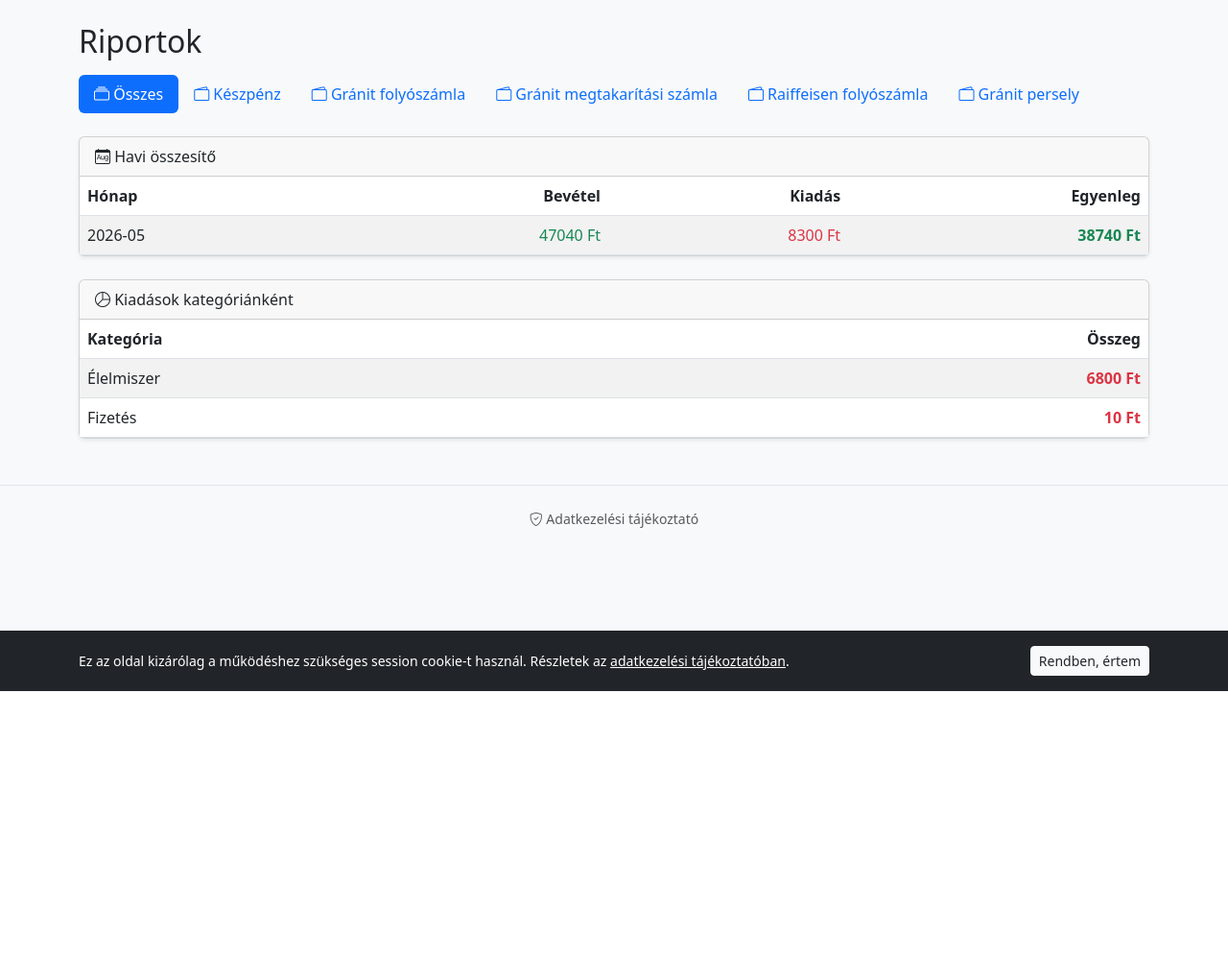
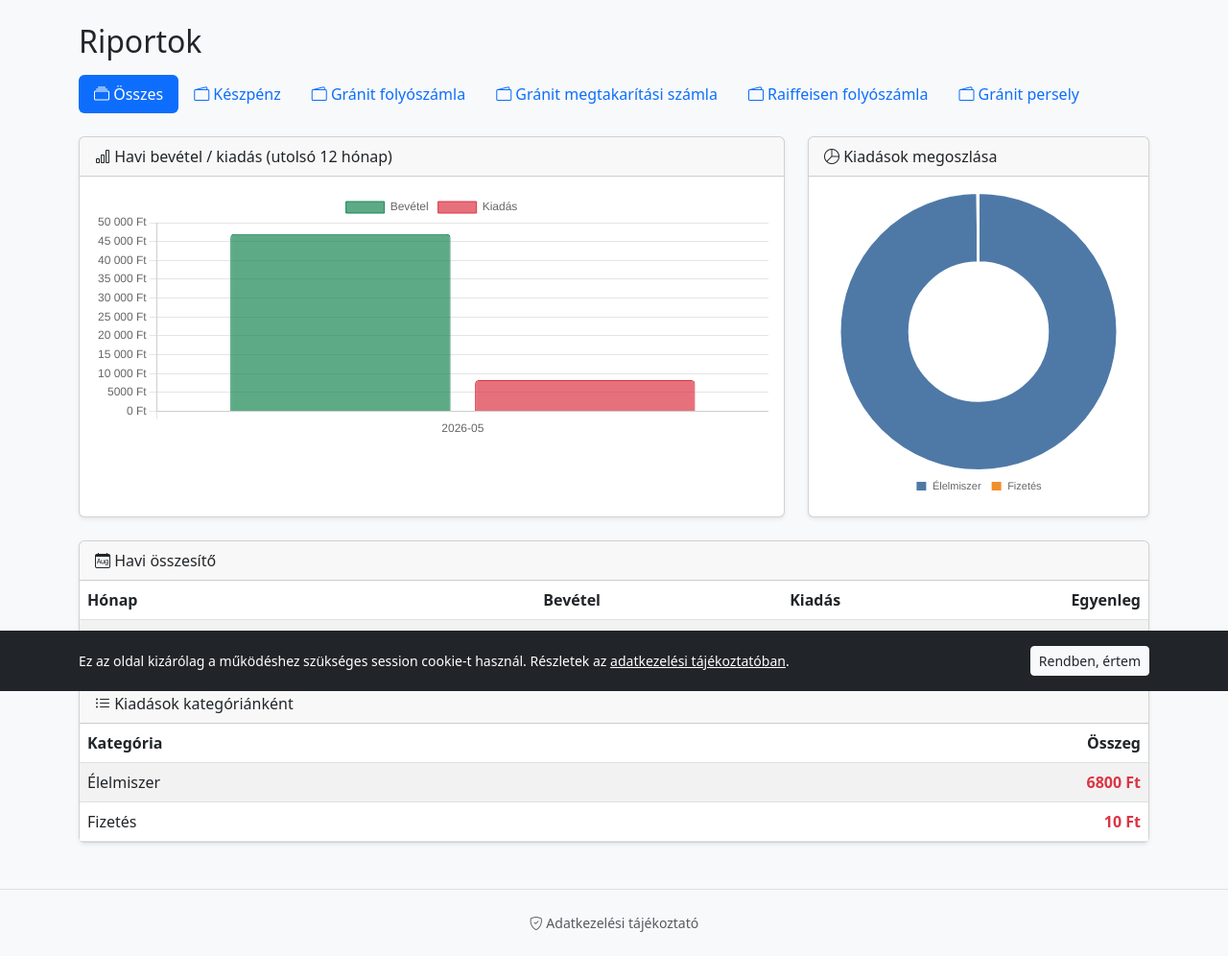
Before and after one commit to Chris781231/Budget, a Flask app: page /reports in a window 1280 px wide. Shown: the part 80-1076 px from the top of the page at 96% size. Before the commit the page ends 800 px from the top, so only its background shows below. Run offline with Flask 3, Linux system fonts and the light colour scheme; a user stored in the database is signed in; data comes from the database, SQL or seed files in the repository; tables that the repository leaves empty hold one stand-in row (values such as "Sample post"); some libraries are stand-ins or nearby versions.

Commit message:
Riport grafikonok: Chart.js sávdiagram és fánkdiagram
- Havi bevétel/kiadás grouped bar chart (12 hónap, kronológiai sorrend)
- Kiadások kategóriánkénti doughnut chart
- Magyar számformátum a tooltip-ekben
- Táblázatok megmaradtak részletként

Co-Authored-By: Claude Sonnet 4.6 <noreply@anthropic.com>

```diff
--- a/templates/reports.html
+++ b/templates/reports.html
@@ -16,6 +16,31 @@
     </li>
     {% endfor %}
 </ul>
+
+{% if monthly %}
+<div class="row mb-4">
+    <div class="col-lg-8 mb-3 mb-lg-0">
+        <div class="card shadow-sm h-100">
+            <div class="card-header"><i class="bi bi-bar-chart"></i> Havi bevétel / kiadás (utolsó 12 hónap)</div>
+            <div class="card-body">
+                <canvas id="monthlyChart" height="110"></canvas>
+            </div>
+        </div>
+    </div>
+    <div class="col-lg-4">
+        <div class="card shadow-sm h-100">
+            <div class="card-header"><i class="bi bi-pie-chart"></i> Kiadások megoszlása</div>
+            <div class="card-body d-flex align-items-center justify-content-center">
+                {% if by_category %}
+                <canvas id="categoryChart"></canvas>
+                {% else %}
+                <p class="text-muted text-center">Még nincsenek adatok</p>
+                {% endif %}
+            </div>
+        </div>
+    </div>
+</div>
+{% endif %}
 
 <div class="card shadow-sm mb-4">
     <div class="card-header"><i class="bi bi-calendar-month"></i> Havi összesítő</div>
@@ -49,7 +74,7 @@
 </div>
 
 <div class="card shadow-sm">
-    <div class="card-header"><i class="bi bi-pie-chart"></i> Kiadások kategóriánként</div>
+    <div class="card-header"><i class="bi bi-list-ul"></i> Kiadások kategóriánként</div>
     <div class="card-body p-0">
         <table class="table table-striped mb-0">
             <thead>
@@ -72,3 +97,97 @@
     </div>
 </div>
 {% endblock %}
+
+{% block scripts %}
+{% if monthly %}
+<script src="https://cdn.jsdelivr.net/npm/chart.js@4.4.0/dist/chart.umd.min.js"></script>
+<script>
+const monthlyData = [
+    {% for m in monthly|reverse %}
+    { month: "{{ m.month }}", income: {{ m.income }}, expense: {{ m.expense }} },
+    {% endfor %}
+];
+
+new Chart(document.getElementById('monthlyChart'), {
+    type: 'bar',
+    data: {
+        labels: monthlyData.map(d => d.month),
+        datasets: [
+            {
+                label: 'Bevétel',
+                data: monthlyData.map(d => d.income),
+                backgroundColor: 'rgba(25, 135, 84, 0.7)',
+                borderColor: 'rgba(25, 135, 84, 1)',
+                borderWidth: 1,
+                borderRadius: 4,
+            },
+            {
+                label: 'Kiadás',
+                data: monthlyData.map(d => d.expense),
+                backgroundColor: 'rgba(220, 53, 69, 0.7)',
+                borderColor: 'rgba(220, 53, 69, 1)',
+                borderWidth: 1,
+                borderRadius: 4,
+            }
+        ]
+    },
+    options: {
+        responsive: true,
+        plugins: {
+            legend: { position: 'top' },
+            tooltip: {
+                callbacks: {
+                    label: ctx => ctx.dataset.label + ': ' + ctx.parsed.y.toLocaleString('hu-HU') + ' Ft'
+                }
+            }
+        },
+        scales: {
+            y: {
+                beginAtZero: true,
+                ticks: {
+                    callback: val => val.toLocaleString('hu-HU') + ' Ft'
+                }
+            }
+        }
+    }
+});
+
+{% if by_category %}
+const categoryData = [
+    {% for c in by_category %}
+    { name: "{{ c.name }}", total: {{ c.total }} },
+    {% endfor %}
+];
+
+const palette = [
+    '#4e79a7','#f28e2b','#e15759','#76b7b2','#59a14f',
+    '#edc948','#b07aa1','#ff9da7','#9c755f','#bab0ac',
+    '#d37295','#fabfd2','#8cd17d','#b6992d','#499894'
+];
+
+new Chart(document.getElementById('categoryChart'), {
+    type: 'doughnut',
+    data: {
+        labels: categoryData.map(d => d.name),
+        datasets: [{
+            data: categoryData.map(d => d.total),
+            backgroundColor: categoryData.map((_, i) => palette[i % palette.length]),
+            borderWidth: 2,
+        }]
+    },
+    options: {
+        responsive: true,
+        plugins: {
+            legend: { position: 'bottom', labels: { boxWidth: 12, font: { size: 11 } } },
+            tooltip: {
+                callbacks: {
+                    label: ctx => ctx.label + ': ' + ctx.parsed.toLocaleString('hu-HU') + ' Ft'
+                }
+            }
+        }
+    }
+});
+{% endif %}
+</script>
+{% endif %}
+{% endblock %}
```
